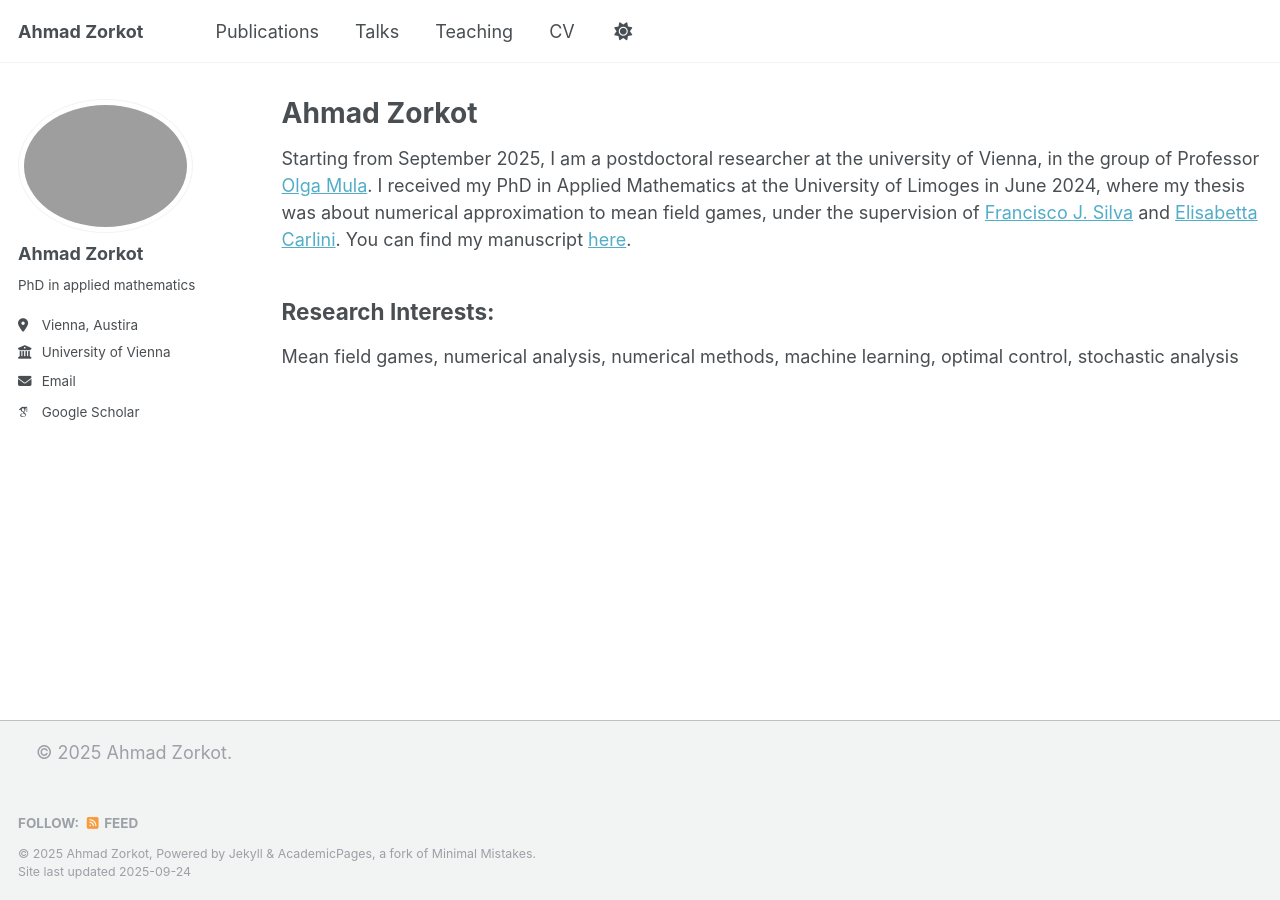
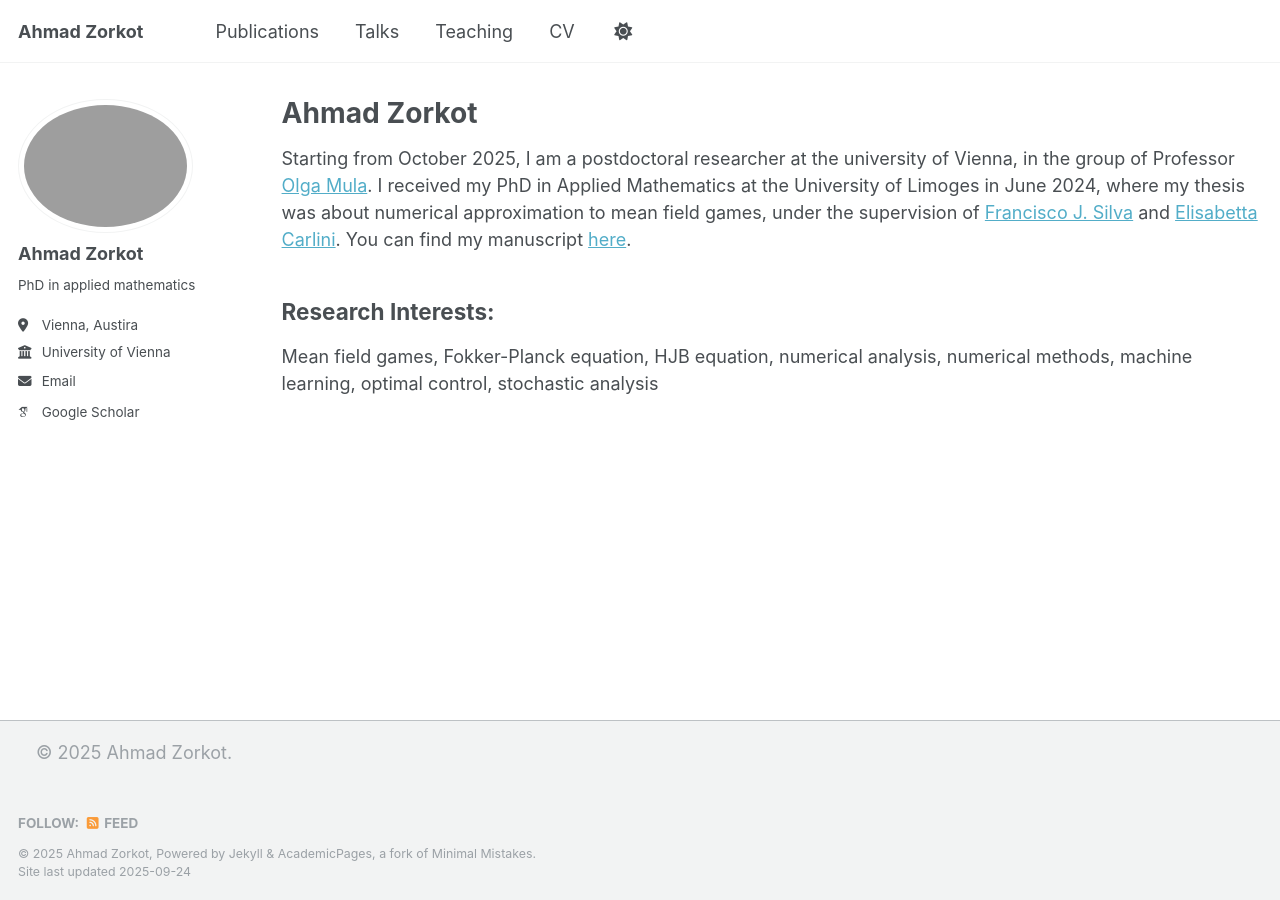
Before and after one commit to ahmadzorkot/ahmadzorkot.github.io, a Jekyll site: the page built from index.md, in a window 1280 px wide. Built offline with Jekyll 4.4.1, drawn with Linux system fonts in a browser that asks for light colours; some web fonts are replaced; our own code applies the rules of GitHub Pages for plain Markdown files.

Commit message:
Update index.md

```diff
--- a/index.md
+++ b/index.md
@@ -4,9 +4,9 @@
 title: "Ahmad Zorkot"
 ---
 
-Starting from September 2025, I am a postdoctoral researcher at the university of Vienna, in the group of Professor [Olga Mula](https://omula.gitlab.io/). I received my PhD in Applied Mathematics at the University of Limoges in June 2024, where my thesis was about numerical approximation to mean field games, under the supervision of [Francisco J. Silva](https://sites.google.com/view/franciscojosesilva/) and [Elisabetta Carlini](https://www1.mat.uniroma1.it/people/carlini/Personal.html).
+Starting from October 2025, I am a postdoctoral researcher at the university of Vienna, in the group of Professor [Olga Mula](https://omula.gitlab.io/). I received my PhD in Applied Mathematics at the University of Limoges in June 2024, where my thesis was about numerical approximation to mean field games, under the supervision of [Francisco J. Silva](https://sites.google.com/view/franciscojosesilva/) and [Elisabetta Carlini](https://www1.mat.uniroma1.it/people/carlini/Personal.html).
 You can find my manuscript [here](https://theses.hal.science/tel-04642299v1/file/2024LIMO0026.pdf).
 
 
 ## Research Interests:
-Mean field games, numerical analysis, numerical methods, machine learning, optimal control, stochastic analysis
+Mean field games, Fokker-Planck equation, HJB equation, numerical analysis, numerical methods, machine learning, optimal control, stochastic analysis
```
